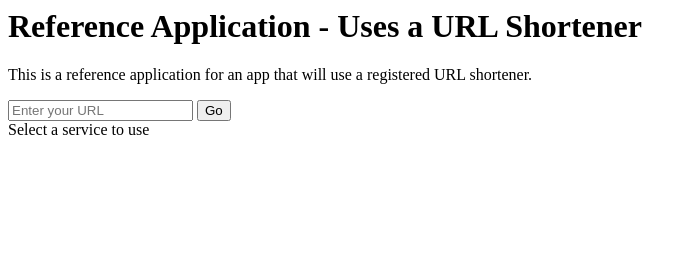
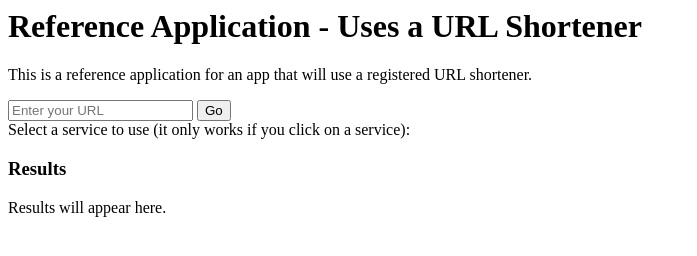
Before and after one commit to PaulKinlan/WebIntents-0.1, a plain HTML site: page static/demo/simpleurlapp.html in a window 1280 px wide. Shown: the whole page, without its empty margins (0-697 px from the left). Drawn offline with Linux system fonts and the light colour scheme.

Commit message:
It Works

```diff
--- a/static/demo/simpleurlapp.html
+++ b/static/demo/simpleurlapp.html
@@ -29,6 +29,9 @@
                   method,
                   {
                     "data" : url
+                  },
+                  function(data) {
+                    // This is the response from the app that we sent a message to
                   });
               });
 
@@ -51,9 +54,14 @@
     <input type="urls" placeholder="Enter your URL" id="urls" />
     <input type="button" id="go" value="Go">
 
+    <div>Select a service to use (it only works if you click on a service):</div>
     <div id="intents">
-      <div>Select a service to use</div>
 
+    </div>
+
+    <h3>Results</h3>
+    <p>Results will appear here.</p>
+    <div id="results">
     </div>
 
   </body>
```
Also changed, not shown: static/demo/urlshortener.html (+1 -1 lines).
